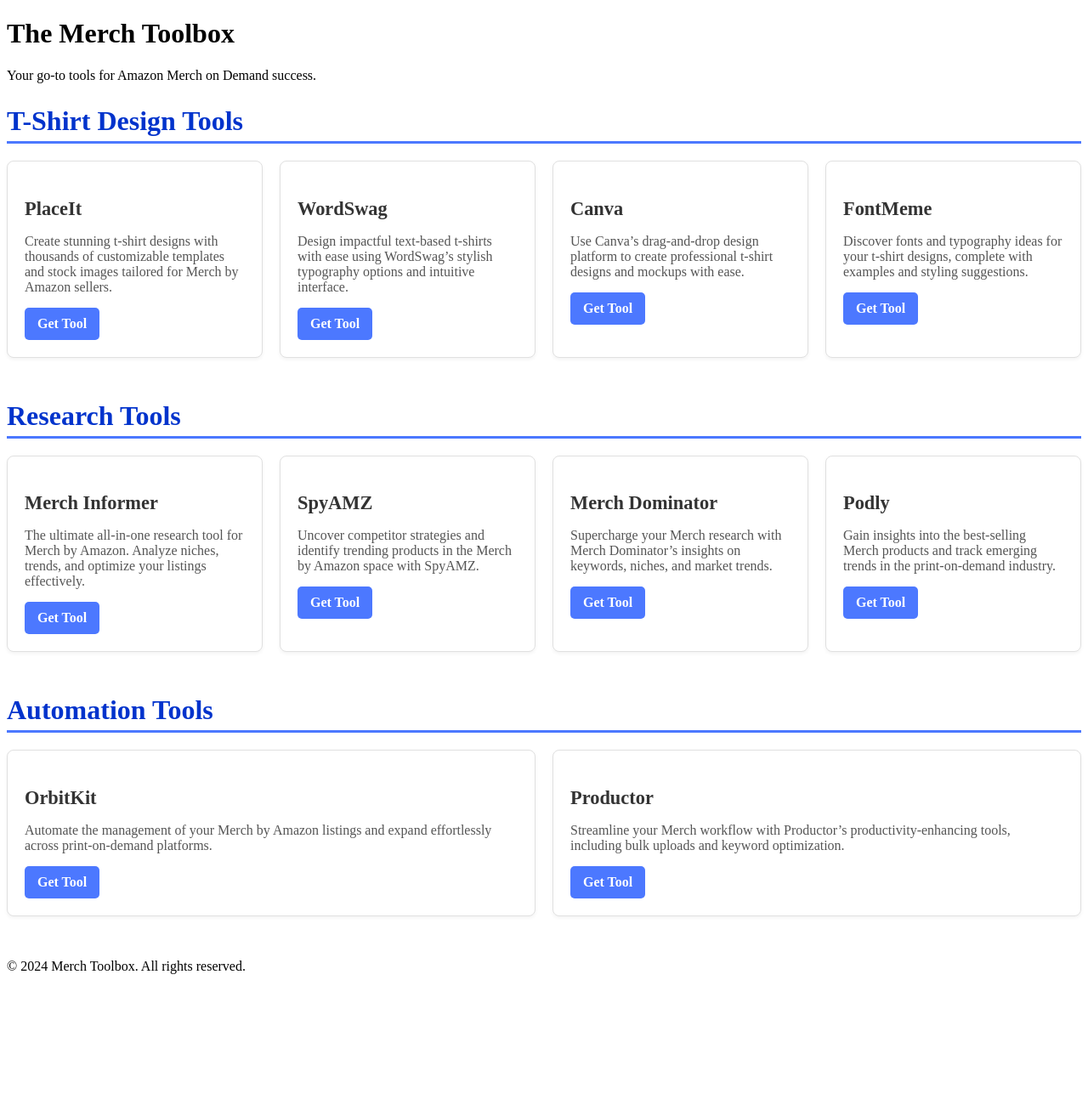
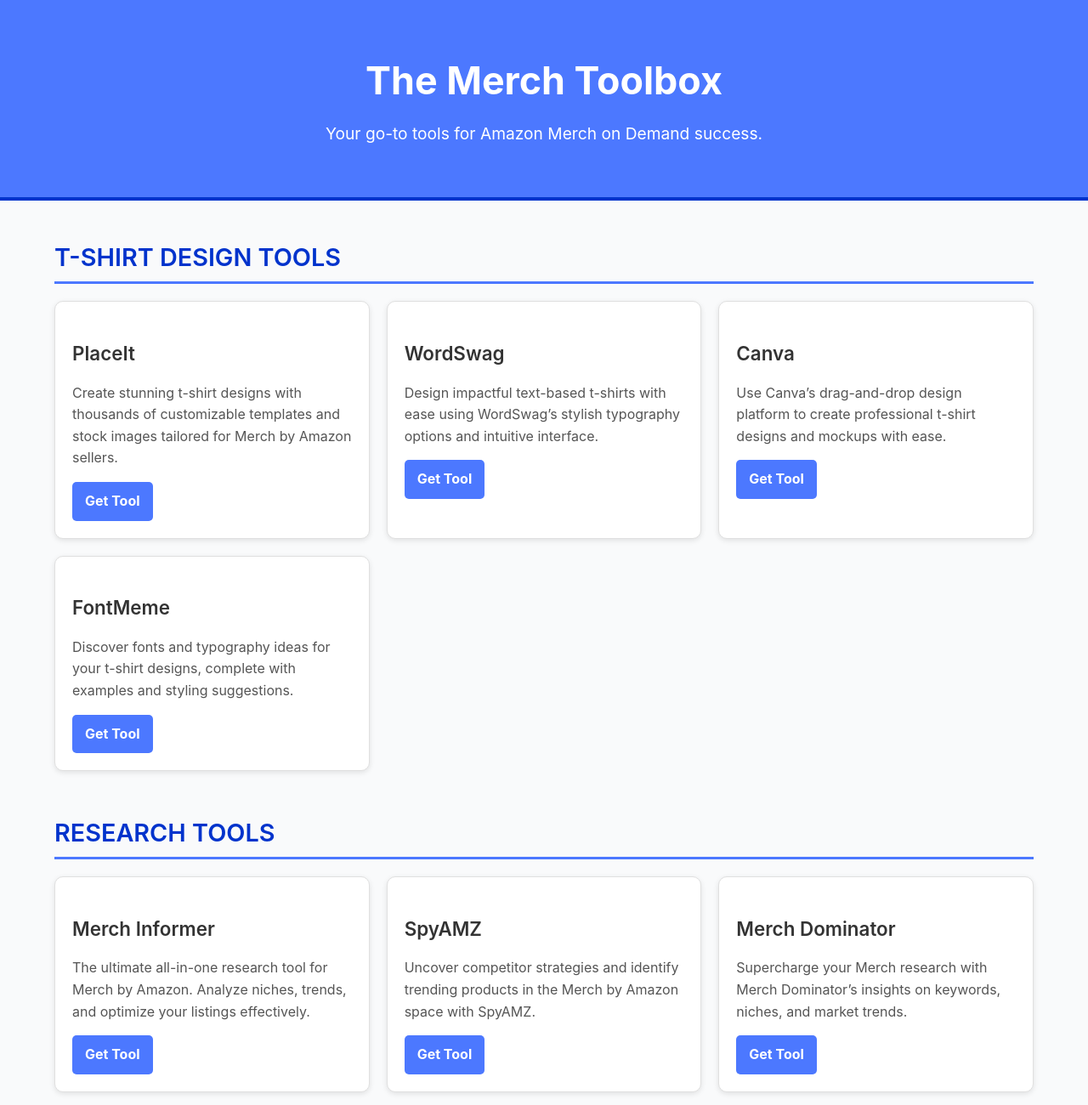
Before and after one commit to merchtoolbox/merchtoolbox.github.io, a plain HTML site: page index.html in a window 1280 px wide. Shown: the top 1300 px of the page at 85% size. Before the commit the page ends 1162 px from the top, so only its background shows below. Drawn offline with Linux system fonts and the light colour scheme.

Commit message:
Update styles.css

```diff
--- a/styles.css
+++ b/styles.css
@@ -1,61 +1,119 @@
-/* Section styling */
+/* General body styling */
+body {
+    font-family: 'Inter', sans-serif;
+    line-height: 1.6;
+    margin: 0;
+    padding: 0;
+    background-color: #f9fafb;
+    color: #333;
+}
+
+/* Container */
+.container {
+    width: 90%;
+    max-width: 1200px;
+    margin: 0 auto;
+    padding: 20px;
+}
+
+/* Header */
+header {
+    background-color: #4c78ff;
+    color: #fff;
+    text-align: center;
+    padding: 40px 20px;
+    border-bottom: 4px solid #0033cc;
+}
+
+header h1 {
+    font-size: 2.8rem;
+    font-weight: bold;
+    margin: 0;
+    padding-bottom: 10px;
+}
+
+header p {
+    font-size: 1.2rem;
+    margin: 0;
+}
+
+/* Section headers */
 .tool-section {
     margin-bottom: 50px;
 }
 
 .tool-section h2 {
-    font-size: 2rem;
-    margin-bottom: 20px;
+    font-size: 1.8rem;
     color: #0033cc;
     border-bottom: 3px solid #4c78ff;
+    margin-bottom: 20px;
     padding-bottom: 5px;
+    text-transform: uppercase;
+    font-weight: 600;
 }
 
-/* Tools grid layout */
+/* Tools grid */
 .tools {
     display: grid;
     grid-template-columns: repeat(auto-fit, minmax(280px, 1fr));
     gap: 20px;
 }
 
+/* Tool card */
 .tool {
     background: #fff;
     border: 1px solid #e0e0e0;
-    border-radius: 8px;
+    border-radius: 10px;
     padding: 20px;
-    box-shadow: 0 2px 4px rgba(0, 0, 0, 0.05);
-    transition: transform 0.2s, box-shadow 0.2s;
+    box-shadow: 0 2px 6px rgba(0, 0, 0, 0.1);
+    transition: transform 0.2s ease, box-shadow 0.2s ease;
 }
 
 .tool:hover {
     transform: translateY(-5px);
-    box-shadow: 0 5px 10px rgba(0, 0, 0, 0.1);
+    box-shadow: 0 8px 12px rgba(0, 0, 0, 0.15);
 }
 
 .tool h3 {
     font-size: 1.4rem;
+    color: #333;
     margin-bottom: 10px;
-    color: #333;
+    font-weight: 600;
 }
 
 .tool p {
     font-size: 1rem;
+    color: #555;
     margin-bottom: 15px;
-    color: #555;
 }
 
-.btn {
+.tool a.btn {
     display: inline-block;
-    padding: 10px 15px;
     background-color: #4c78ff;
     color: #fff;
     text-decoration: none;
+    padding: 10px 15px;
     border-radius: 5px;
     font-weight: bold;
     text-align: center;
-    transition: background 0.2s;
+    transition: background-color 0.3s ease;
 }
 
-.btn:hover {
+.tool a.btn:hover {
     background-color: #0033cc;
 }
+
+/* Footer */
+footer {
+    background: #f1f3f5;
+    text-align: center;
+    padding: 20px 10px;
+    border-top: 1px solid #e0e0e0;
+    margin-top: 40px;
+}
+
+footer p {
+    margin: 0;
+    font-size: 0.9rem;
+    color: #666;
+}
```
